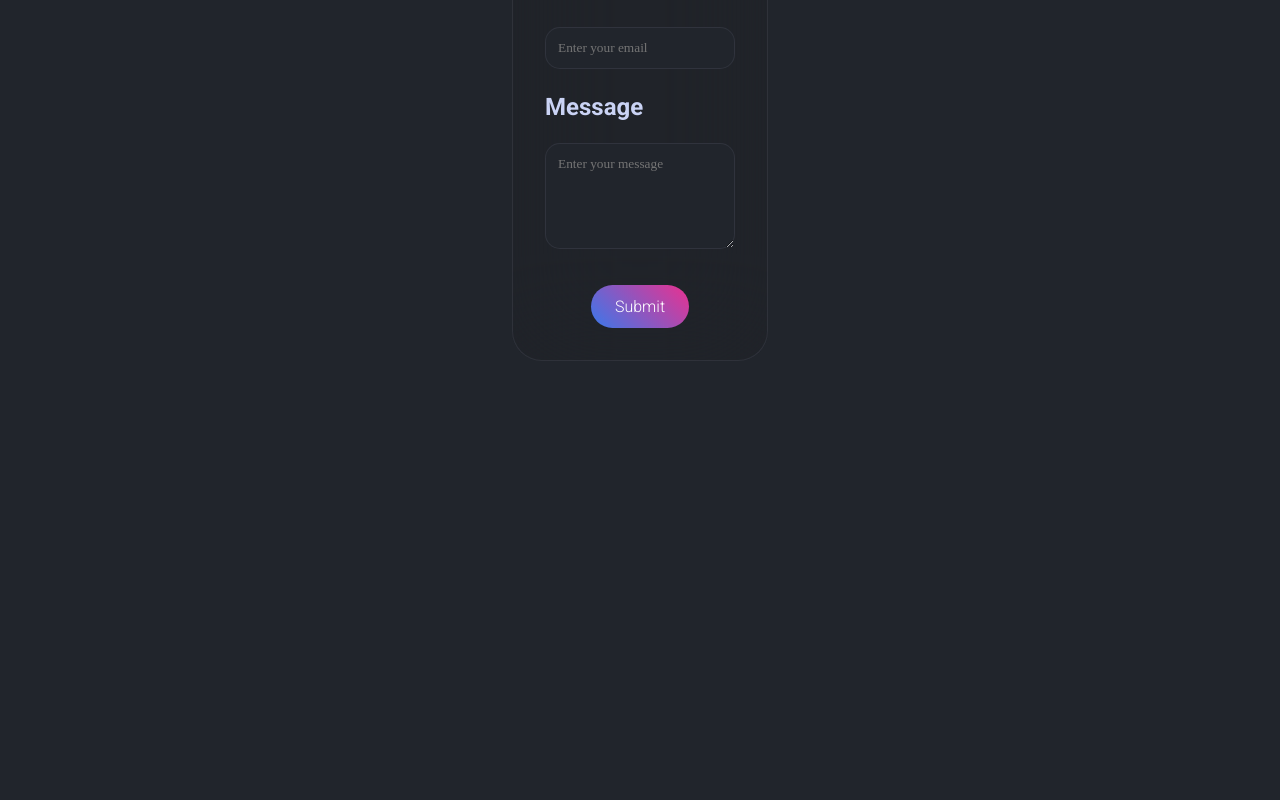
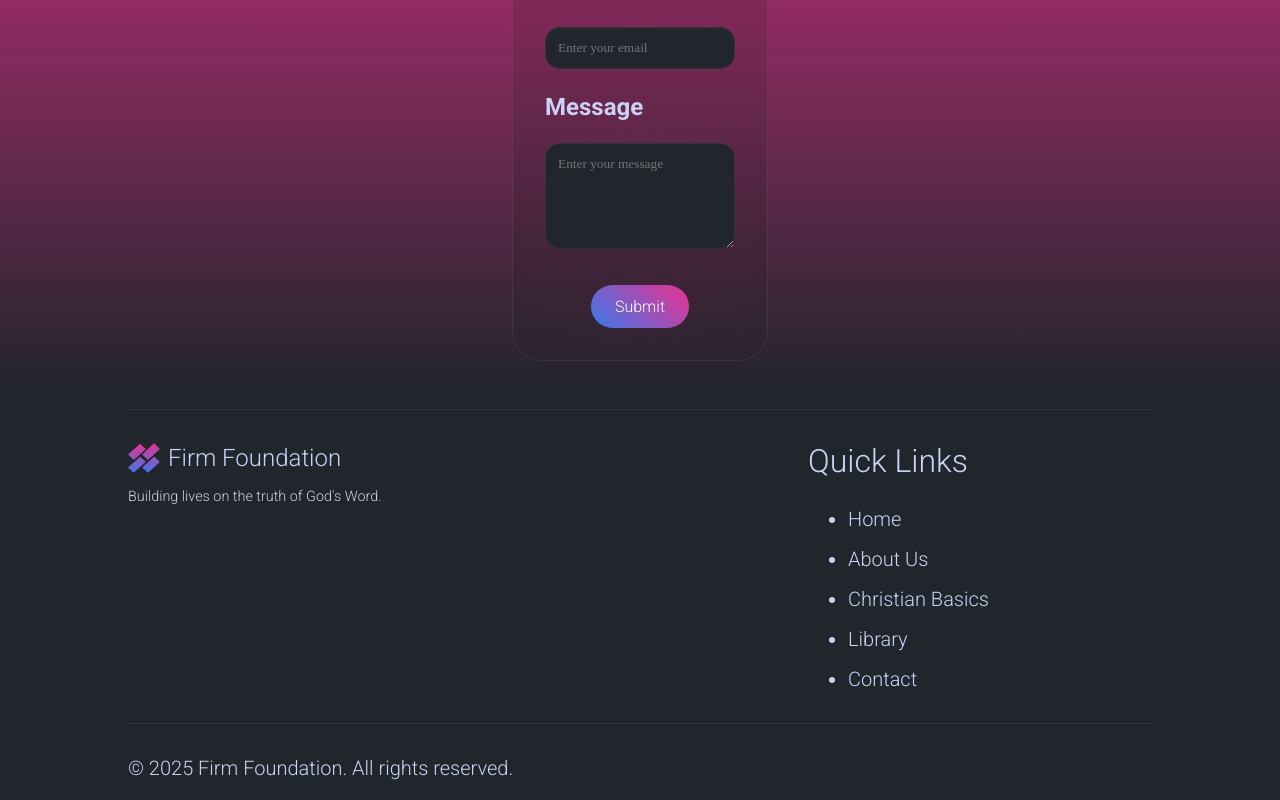
Before and after one commit to Falconbird18/firm-foundation, a SvelteKit app: page /basics in a window 1280 px wide. Shown: the part 7938-8738 px from the top of the page. Before the commit the page ends 8331 px from the top, so only its background shows below. Built offline with nearby package versions, Linux system fonts and the light colour scheme.

Commit message:
Improve form, and add footer.

```diff
--- a/src/app.css
+++ b/src/app.css
@@ -1,6 +1,8 @@
 /* Global CSS Variables */
 :root {
     --primary: #3979eb;
+    --success: #38ED8C;
+    --warning: #ED5038;
     --secondary: #eb308f;
     --background: #21252C;
     --background-2: #202020;
--- a/src/routes/+layout.svelte
+++ b/src/routes/+layout.svelte
@@ -45,7 +45,130 @@
     <slot />
 </main>
 
+<footer>
+    <div class="footer-content">
+        <div class="footer-left">
+            <a href="/" class="footer-logo">
+                <!-- Using logo.svg from header for consistency -->
+                <img src="logo.svg" alt="Firm Foundation Logo" />
+                Firm Foundation
+            </a>
+            <p class="footer-tagline">Building lives on the truth of God&apos;s Word.</p>
+            <div class="footer-social">
+                <a href="https://facebook.com" target="_blank" rel="noopener noreferrer" aria-label="Facebook"><i class="fa fa-facebook"></i></a>
+                <a href="https://twitter.com" target="_blank" rel="noopener noreferrer" aria-label="Twitter"><i class="fa fa-twitter"></i></a>
+                <a href="https://instagram.com" target="_blank" rel="noopener noreferrer" aria-label="Instagram"><i class="fa fa-instagram"></i></a>
+            </div>
+        </div>
+
+        <div class="footer-right">
+            <h2>Quick Links</h2>
+            <ul>
+                <li><a href="/">Home</a></li>
+                <li><a href="/firm-foundation/about">About Us</a></li>
+                <li><a href="/firm-foundation/basics">Christian Basics</a></li>
+                <li><a href="/firm-foundation/library">Library</a></li>
+                <li><a href="/firm-foundation/contact">Contact</a></li>
+            </ul>
+        </div>
+    </div>
+
+    <div class="footer-bottom">
+        <p class="copyright">&copy; {new Date().getFullYear()} Firm Foundation. All rights reserved.</p>
+    </div>
+</footer>
+
 <style>
+    footer {
+        margin: 1em 10vw;
+        background: var(--background);
+        border-top: var(--border);
+        color: var(--text);
+        font-family: 'Roboto';
+        padding-top: 2.5vw;
+        box-sizing: border-box;
+    }
+
+    .footer-content {
+        display: flex; /* Ensure this is flex */
+        justify-content: space-between;
+        gap: 2.5rem; /* Adjusted space between sections */
+        flex-wrap: wrap; /* Allow wrapping on smaller screens */
+        margin-bottom: 2rem; /* Space before footer-bottom */
+        padding-bottom: 1rem;
+        border-bottom: var(--border);
+    }
+
+    a {
+        color: var(--text); /* Default link color */
+        text-decoration: none;
+        transition: color 0.2s ease;
+    }
+
+    a:hover {
+        color: var(--primary); /* Hover color */
+    }
+
+    .footer-left {
+        flex: 1;
+        min-width: 50vw;
+    }
+
+    .footer-right {
+        flex: 1;
+    }
+
+    .footer-right h2 {
+        margin-top: 0;
+    }
+
+    .footer-left .footer-logo {
+        display: flex;
+        align-items: center;
+        gap: 0.5rem;
+        font-size: 1.5rem;
+        font-weight: 300;
+        color: var(--text); /* Ensure logo text color is correct */
+        margin-bottom: 0.5rem;
+    }
+
+    .footer-left .footer-logo img {
+        height: 2rem; /* Match header logo size */
+        width: auto;
+        border-radius: 0; /* Remove border-radius for logo */
+        margin-right: 0;
+    }
+
+    .footer-tagline {
+        font-size: 0.9rem;
+        color: rgba(var(--text-rgb, 255, 255, 255), 0.8); /* Assuming --text is light */
+        margin-bottom: 1.5rem;
+    }
+
+    .footer-social {
+        display: flex;
+        gap: 1rem; /* Space between social icons */
+    }
+
+    .footer-social a {
+        font-size: 1.5rem; /* Size of social icons */
+        color: var(--text); /* Color of icons */
+    }
+
+    .footer-social a:hover {
+        color: var(--primary); /* Hover color for icons */
+    }
+
+    .footer-nav ul {
+        list-style: none;
+        padding: 0;
+        margin: 0;
+    }
+
+    .footer-nav li {
+        margin-bottom: 0.75rem; /* Space between nav links */
+    }
+
     header {
         background: var(--background-2-trans);
         backdrop-filter: blur(150px);
--- a/src/routes/basics/+page.svelte
+++ b/src/routes/basics/+page.svelte
@@ -20,10 +20,8 @@
 
     const googleFormUrl =
         "https://docs.google.com/forms/d/e/1FAIpQLSfV1RFbaoc-tBMALGae3aJvMFKIpbkaBtGoVeut5iwhhbLU_g/formResponse";
-    // IMPORTANT: Replace 'entry.YOUR_FULL_NAME_FIELD_ID' with the actual entry ID from your Google Form for the full name field.
-    const googleFormFullNameEntry = "entry.YOUR_FULL_NAME_FIELD_ID"; // For "Full Name"
-    // IMPORTANT: Replace 'entry.YOUR_EMAIL_FIELD_ID' with the actual entry ID from your Google Form for the email field.
-    const googleFormEmailEntry = "entry.YOUR_EMAIL_FIELD_ID"; // For "Email"
+    const googleFormFullNameEntry = "entry.1933726439";
+    const googleFormEmailEntry = "entry.1373301618";
     const googleFormMessageEntry = "entry.304407693";
 
     // Debounce timer for notification
@@ -523,8 +521,7 @@
     </main>
 </div>
 <div class="form-container">
-    <h2>Contact Us (Basics Page)</h2>
-    <!-- Added a title for clarity -->
+    <h2>Contact</h2>
     <form on:submit|preventDefault={handleSubmit} id="gform">
         <h3>Full Name:</h3>
         <br />
@@ -765,6 +762,7 @@
     .form-container {
         padding: 2rem 10vw; /* Added top/bottom padding */
         text-align: center; /* Center the h2 */
+        background: linear-gradient(0, var(--background), var(--secondary));
     }
 
     .form-container h2 {
@@ -836,16 +834,10 @@
         text-align: center;
     }
     .notification.success {
-        background-color: var(
-            --success-color,
-            #28a745
-        ); /* Use CSS var if defined, else fallback */
+        background-color: var(--success);
     }
     .notification.error {
-        background-color: var(
-            --error-color,
-            #dc3545
-        ); /* Use CSS var if defined, else fallback */
+        background-color: var(--error);
     }
 
     .error-message {
```
